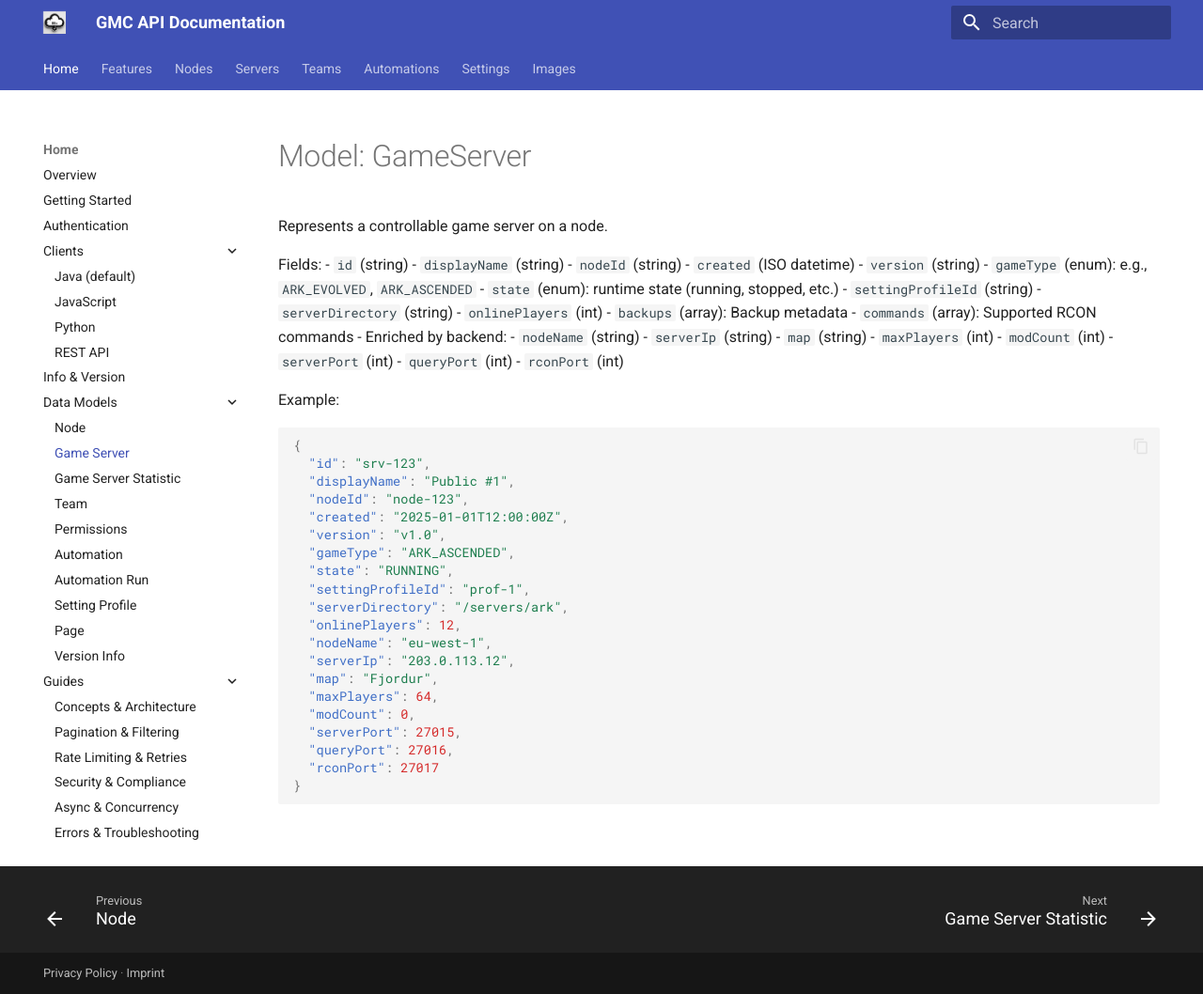
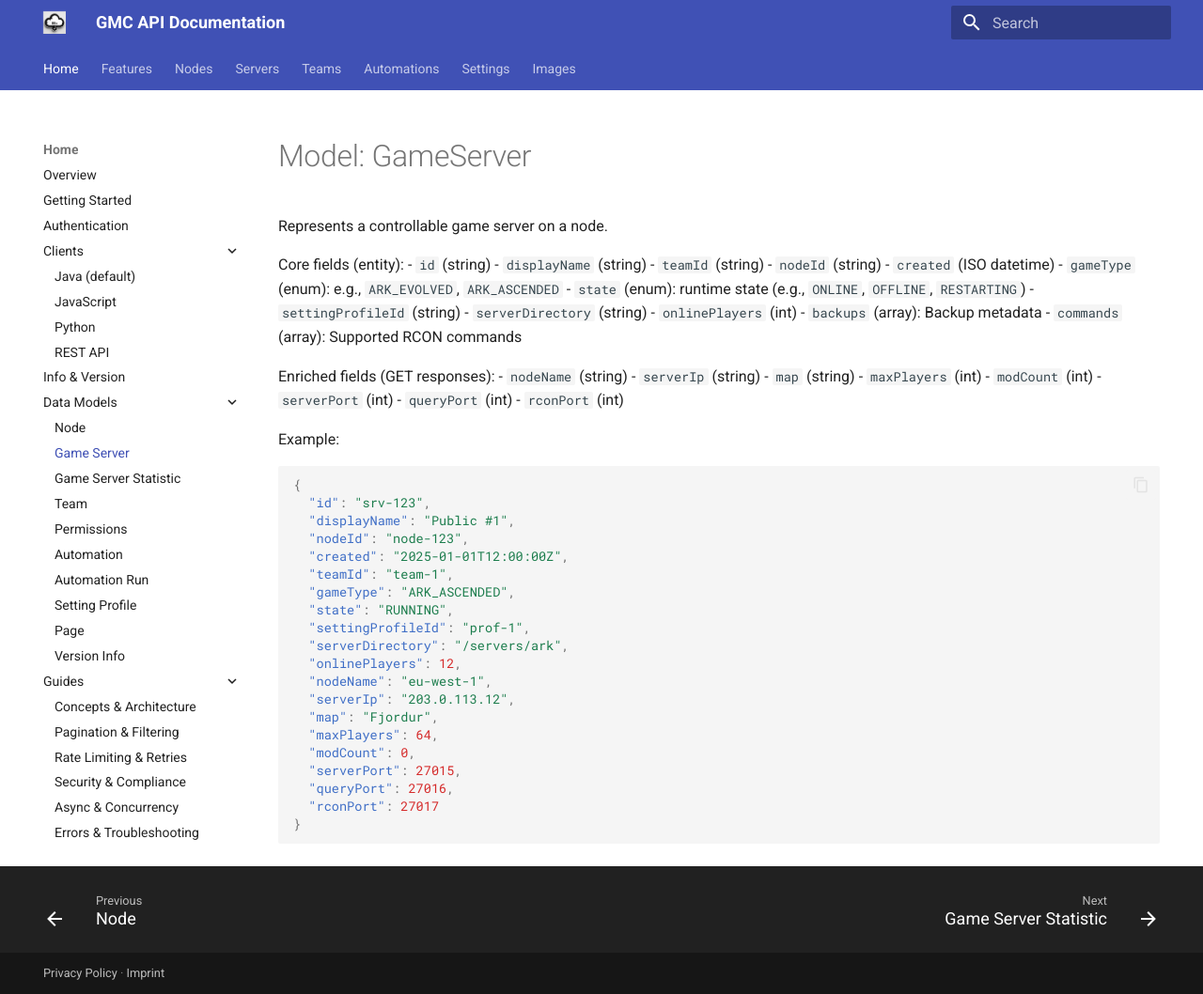
Before and after one commit to swiftbytegbr/gmc-docs, an MkDocs documentation site: the page built from docs/nav/models/game-server.md, in a window 1280 px wide and 1058 px high. Shown: the whole window at 94% size. Built offline with MkDocs 1.6.1 and Material for MkDocs 9.7.7, drawn with Linux system fonts in a browser that asks for light colours.

````diff
--- a/docs/nav/models/game-server.md
+++ b/docs/nav/models/game-server.md
@@ -2,28 +2,29 @@
 
 Represents a controllable game server on a node.
 
-Fields:
+Core fields (entity):
 - `id` (string)
 - `displayName` (string)
+- `teamId` (string)
 - `nodeId` (string)
 - `created` (ISO datetime)
-- `version` (string)
 - `gameType` (enum): e.g., `ARK_EVOLVED`, `ARK_ASCENDED`
-- `state` (enum): runtime state (running, stopped, etc.)
+- `state` (enum): runtime state (e.g., `ONLINE`, `OFFLINE`, `RESTARTING`)
 - `settingProfileId` (string)
 - `serverDirectory` (string)
 - `onlinePlayers` (int)
 - `backups` (array): Backup metadata
 - `commands` (array): Supported RCON commands
-- Enriched by backend:
-  - `nodeName` (string)
-  - `serverIp` (string)
-  - `map` (string)
-  - `maxPlayers` (int)
-  - `modCount` (int)
-  - `serverPort` (int)
-  - `queryPort` (int)
-  - `rconPort` (int)
+
+Enriched fields (GET responses):
+- `nodeName` (string)
+- `serverIp` (string)
+- `map` (string)
+- `maxPlayers` (int)
+- `modCount` (int)
+- `serverPort` (int)
+- `queryPort` (int)
+- `rconPort` (int)
 
 Example:
 ```json
@@ -32,7 +33,7 @@ Example:
   "displayName": "Public #1",
   "nodeId": "node-123",
   "created": "2025-01-01T12:00:00Z",
-  "version": "v1.0",
+  "teamId": "team-1",
   "gameType": "ARK_ASCENDED",
   "state": "RUNNING",
   "settingProfileId": "prof-1",
--- a/mkdocs.yml
+++ b/mkdocs.yml
@@ -52,8 +52,6 @@ nav:
       - List Servers (by team): nav/reference/servers/list.md
       - List Servers (by node): nav/reference/servers/list-by-node.md
       - Get Server: nav/reference/servers/get.md
-      - Get Statistics: nav/reference/servers/get-statistics.md
-      - Get Max Players: nav/reference/servers/get-max-players.md
       - Start Server: nav/reference/servers/start.md
       - Stop Server: nav/reference/servers/stop.md
       - Restart Server: nav/reference/servers/restart.md
````
Also changed, not shown: docs/nav/reference/servers/create.md (+1 -1 lines), docs/nav/reference/servers/get.md (+0 -1 lines), docs/nav/reference/servers/rcon.md (+1 -1 lines).
